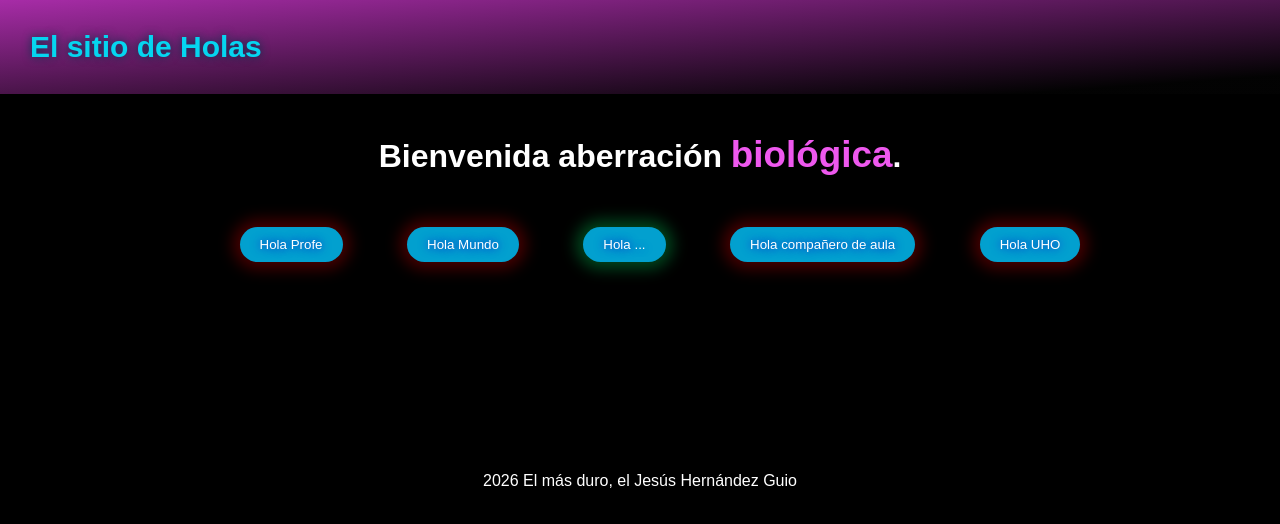
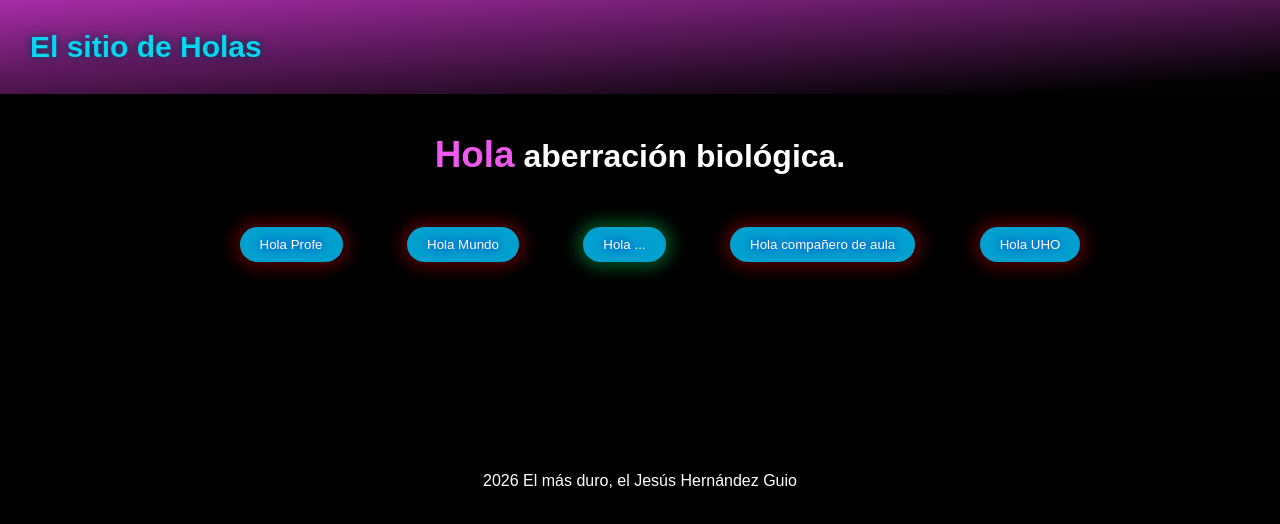
Before and after one commit to jesushdezsaoaloggo-star/Hola-mundo, a plain HTML site: page index.html in a window 1280 px wide. Drawn offline with Linux system fonts and the light colour scheme.

Commit message:
Update index.html

```diff
--- a/index.html
+++ b/index.html
@@ -16,7 +16,7 @@
  </header>
 
 
-    <h1>Bienvenida aberración <strong class="strong1">biológica</strong>.</h1>
+        <h1> <strong class="strong1">Hola</strong> aberración biológica.</h1>
 
     <ul>
         <il>  <button onclick="boton1()">Hola Profe</button> </il>
```
